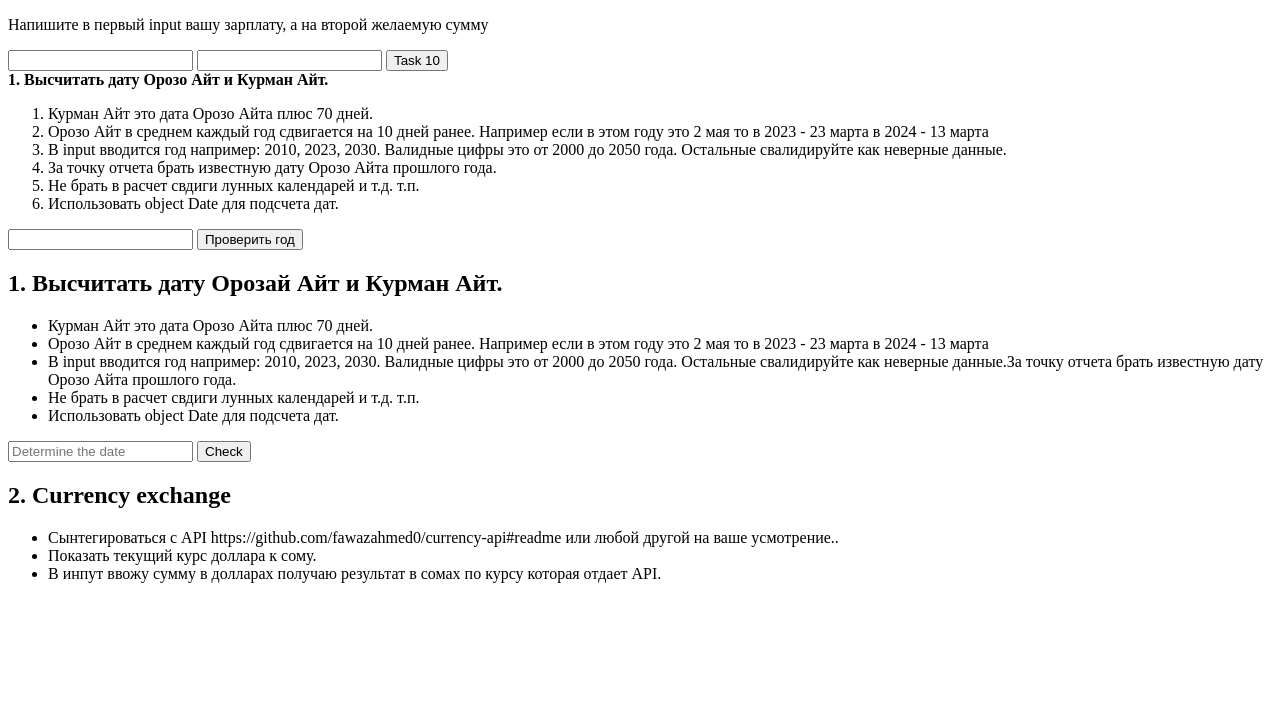
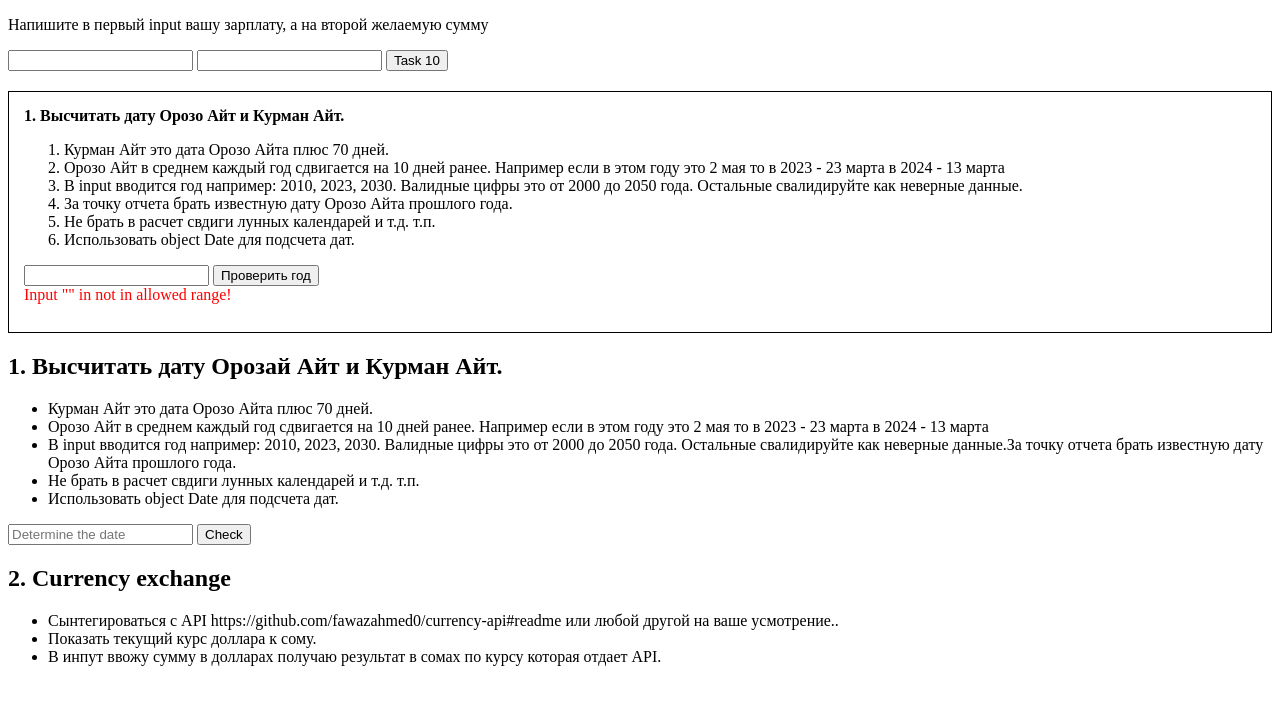
Before and after one commit to ulukbek18/Dias-Team, a plain HTML site: page index.html in a window 1280 px wide. Both pictures are taken after a click on the button "Проверить год". Drawn offline with Linux system fonts and the light colour scheme.

Commit message:
orozo task fixed and added some styling

```diff
--- /dev/null
+++ b/css/main.css
@@ -0,0 +1,9 @@
+.grid-container {
+  margin-top: 20px;
+  height: 30vh;
+  border: 1px solid black;
+}
+
+.grid-block {
+  margin: 15px;
+}
--- a/index.html
+++ b/index.html
@@ -4,6 +4,7 @@
     <meta charset="UTF-8">
     <meta http-equiv="X-UA-Compatible" content="IE=edge">
     <meta name="viewport" content="width=device-width, initial-scale=1.0">
+   <link rel="stylesheet" href="/css/main.css">
     <title>GIT HW 2</title>
 </head>
 <body>
--- a/js/orozo.js
+++ b/js/orozo.js
@@ -1,4 +1,4 @@
-const btnOrozo = document.getElementById("btn");
+const btn = document.getElementById("btnOrozo");
 let result = document.getElementById('dataOrozo')
 const options = { year: 'numeric', month: 'long', day: 'numeric' };
 
@@ -7,7 +7,7 @@ function calcDate() {
   let year = orInitPt.getFullYear();
   let month = orInitPt.getMonth();
   let day = orInitPt.getDate();
-  inputValue = document.getElementById("inputYear").value;
+  let inputValue = document.getElementById("inputYear").value;
 
   if ((inputValue < 2000 || inputValue > 2050) || isNaN(inputValue)) {
     document.getElementById("dataOrozo").style.color = 'red';
@@ -33,7 +33,7 @@ function calcDate() {
   }
 }
 
-btnOrozo.addEventListener("click", function handleClick(event) {
+btn.addEventListener("click", function handleClick(event) {
   event.preventDefault();
   const input = document.getElementById("inputYear");
   input.value = "";
```
